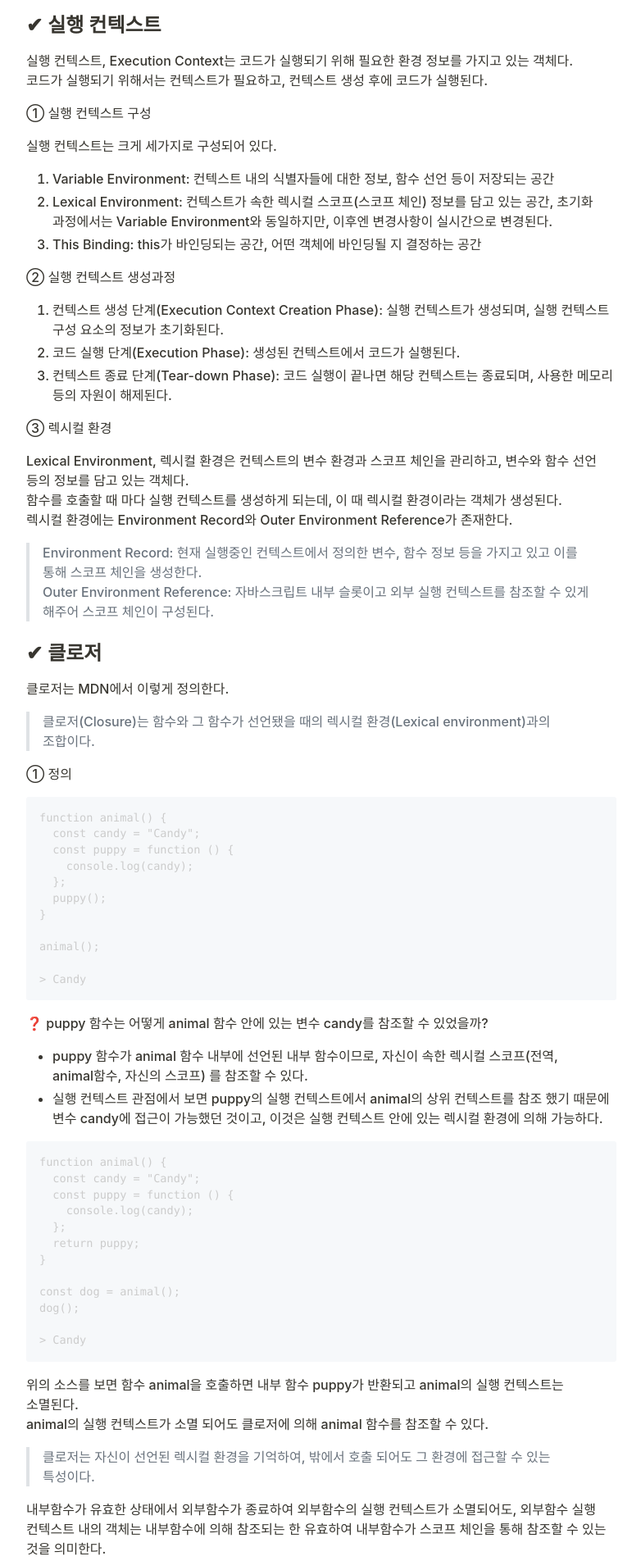
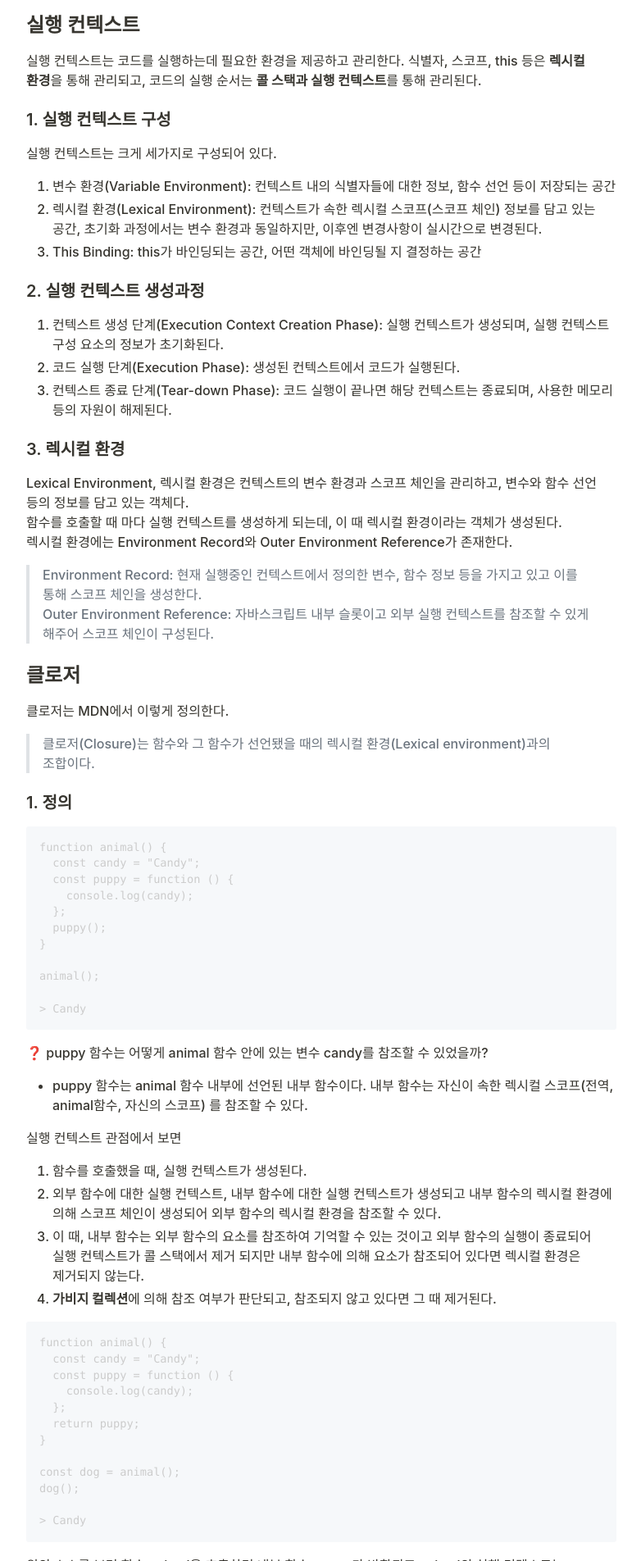
Before and after one commit to slowteady/slowteady.github.io, a Gatsby site: page /javascript/javascript-06/ in a window 1280 px wide. Shown: the part 840-2744 px from the top of the page at 82% size, without its empty margins (248-1030 px from the left). Built offline with nearby package versions, Linux system fonts and the light colour scheme; Gatsby itself is replaced by a stand-in of ours; some packages are replaced by stand-ins of ours; code samples lack their colours; no server answers.

Commit message:
feat: 클로저 글 내용 추가

````diff
--- a/content/javascript/javascript-06/index.md
+++ b/content/javascript/javascript-06/index.md
@@ -2,32 +2,32 @@
 title: 실행 컨텍스트와 클로저
 date: '2023-05-13 00:00:00'
 author: 이용민
-tags: javascript
+tags: javascript closure
 categories: javascript
 ---
 
 ![javascript-logo.png](javascript-logo.png)
 
-## ✔ 실행 컨텍스트
+## 실행 컨텍스트
 
-실행 컨텍스트, Execution Context는 코드가 실행되기 위해 필요한 환경 정보를 가지고 있는 객체다.
-코드가 실행되기 위해서는 컨텍스트가 필요하고, 컨텍스트 생성 후에 코드가 실행된다.
+실행 컨텍스트는 코드를 실행하는데 필요한 환경을 제공하고 관리한다.
+식별자, 스코프, this 등은 **렉시컬 환경**을 통해 관리되고, 코드의 실행 순서는 **콜 스택과 실행 컨텍스트**를 통해 관리된다.
 
-① 실행 컨텍스트 구성
+### 1. 실행 컨텍스트 구성
 
 실행 컨텍스트는 크게 세가지로 구성되어 있다.
 
-1. Variable Environment: 컨텍스트 내의 식별자들에 대한 정보, 함수 선언 등이 저장되는 공간
-2. Lexical Environment: 컨텍스트가 속한 렉시컬 스코프(스코프 체인) 정보를 담고 있는 공간, 초기화 과정에서는 Variable Environment와 동일하지만, 이후엔 변경사항이 실시간으로 변경된다.
+1. 변수 환경(Variable Environment): 컨텍스트 내의 식별자들에 대한 정보, 함수 선언 등이 저장되는 공간
+2. 렉시컬 환경(Lexical Environment): 컨텍스트가 속한 렉시컬 스코프(스코프 체인) 정보를 담고 있는 공간, 초기화 과정에서는 변수 환경과 동일하지만, 이후엔 변경사항이 실시간으로 변경된다.
 3. This Binding: this가 바인딩되는 공간, 어떤 객체에 바인딩될 지 결정하는 공간
 
-② 실행 컨텍스트 생성과정
+### 2. 실행 컨텍스트 생성과정
 
 1. 컨텍스트 생성 단계(Execution Context Creation Phase): 실행 컨텍스트가 생성되며, 실행 컨텍스트 구성 요소의 정보가 초기화된다.
 2. 코드 실행 단계(Execution Phase): 생성된 컨텍스트에서 코드가 실행된다.
 3. 컨텍스트 종료 단계(Tear-down Phase): 코드 실행이 끝나면 해당 컨텍스트는 종료되며, 사용한 메모리 등의 자원이 해제된다.
 
-③ 렉시컬 환경
+### 3. 렉시컬 환경
 
 Lexical Environment, 렉시컬 환경은 컨텍스트의 변수 환경과 스코프 체인을 관리하고, 변수와 함수 선언 등의 정보를 담고 있는 객체다.
 함수를 호출할 때 마다 실행 컨텍스트를 생성하게 되는데, 이 때 렉시컬 환경이라는 객체가 생성된다.
@@ -35,14 +35,14 @@ Lexical Environment, 렉시컬 환경은 컨텍스트의 변수 환경과 스코
 > Environment Record: 현재 실행중인 컨텍스트에서 정의한 변수, 함수 정보 등을 가지고 있고 이를 통해 스코프 체인을 생성한다.
 > Outer Environment Reference: 자바스크립트 내부 슬롯이고 외부 실행 컨텍스트를 참조할 수 있게 해주어 스코프 체인이 구성된다.
 
-## ✔ 클로저
+## 클로저
 
 클로저는 MDN에서 이렇게 정의한다.
 > 클로저(Closure)는 함수와 그 함수가 선언됐을 때의 렉시컬 환경(Lexical environment)과의 조합이다.
 
-① 정의
+### 1. 정의
 
-```bash
+```js
 function animal() {
   const candy = "Candy";
   const puppy = function () {
@@ -58,10 +58,16 @@ animal();
 
 ❓ puppy 함수는 어떻게 animal 함수 안에 있는 변수 candy를 참조할 수 있었을까?
 
-- puppy 함수가 animal 함수 내부에 선언된 내부 함수이므로, 자신이 속한 렉시컬 스코프(전역, animal함수, 자신의 스코프) 를 참조할 수 있다.
-- 실행 컨텍스트 관점에서 보면 puppy의 실행 컨텍스트에서 animal의 상위 컨텍스트를 참조 했기 때문에 변수 candy에 접근이 가능했던 것이고, 이것은 실행 컨텍스트 안에 있는 렉시컬 환경에 의해 가능하다.
+- puppy 함수는 animal 함수 내부에 선언된 내부 함수이다. 내부 함수는 자신이 속한 렉시컬 스코프(전역, animal함수, 자신의 스코프) 를 참조할 수 있다.
 
-```bash
+실행 컨텍스트 관점에서 보면
+
+1. 함수를 호출했을 때, 실행 컨텍스트가 생성된다.
+2. 외부 함수에 대한 실행 컨텍스트, 내부 함수에 대한 실행 컨텍스트가 생성되고 내부 함수의 렉시컬 환경에 의해 스코프 체인이 생성되어 외부 함수의 렉시컬 환경을 참조할 수 있다.
+3. 이 때, 내부 함수는 외부 함수의 요소를 참조하여 기억할 수 있는 것이고 외부 함수의 실행이 종료되어 실행 컨텍스트가 콜 스택에서 제거 되지만 내부 함수에 의해 요소가 참조되어 있다면 렉시컬 환경은 제거되지 않는다.
+4. **가비지 컬렉션**에 의해 참조 여부가 판단되고, 참조되지 않고 있다면 그 때 제거된다.
+
+```js
 function animal() {
   const candy = "Candy";
   const puppy = function () {
@@ -78,9 +84,7 @@ dog();
 
 위의 소스를 보면 함수 animal을 호출하면 내부 함수 puppy가 반환되고 animal의 실행 컨텍스트는 소멸된다.
 animal의 실행 컨텍스트가 소멸 되어도 클로저에 의해 animal 함수를 참조할 수 있다.
-> 클로저는 자신이 선언된 렉시컬 환경을 기억하여, 밖에서 호출 되어도 그 환경에 접근할 수 있는 특성이다.
-
-내부함수가 유효한 상태에서 외부함수가 종료하여 외부함수의 실행 컨텍스트가 소멸되어도, 외부함수 실행 컨텍스트 내의 객체는 내부함수에 의해 참조되는 한 유효하여 내부함수가 스코프 체인을 통해 참조할 수 있는 것을 의미한다.
+> 클로저는 외부 환경을 기억하고 있는 함수이다.
 
 클로저의 가장 큰 장점 중 하나는, 함수 내부에 정의된 변수와 함수가 외부에서 접근하지 못하도록 보호한다는 것이다.
 이로 인해 코드의 안정성과 예측 가능성이 높아지며, 코드의 유지 보수성과 확장성이 좋아진다.
````
